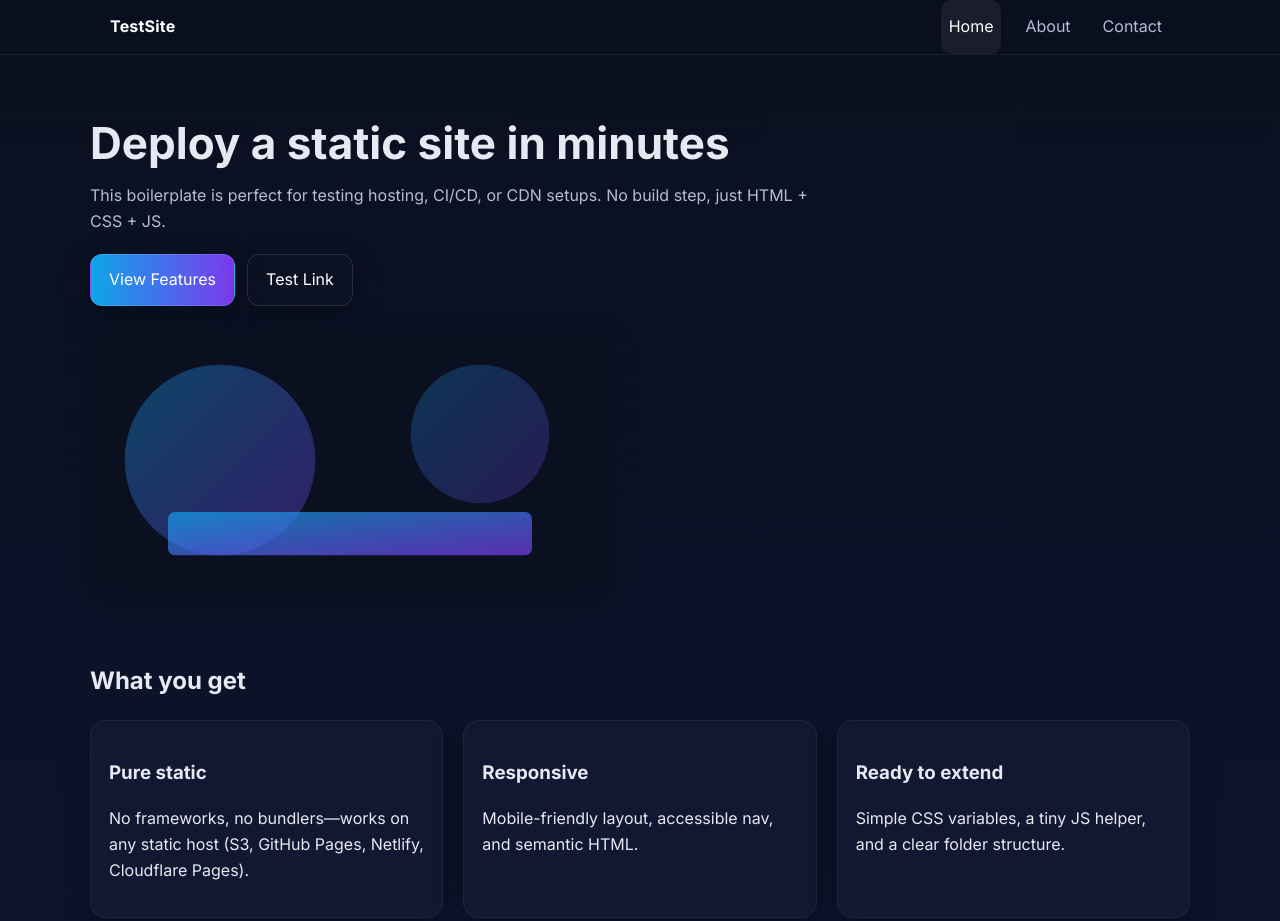
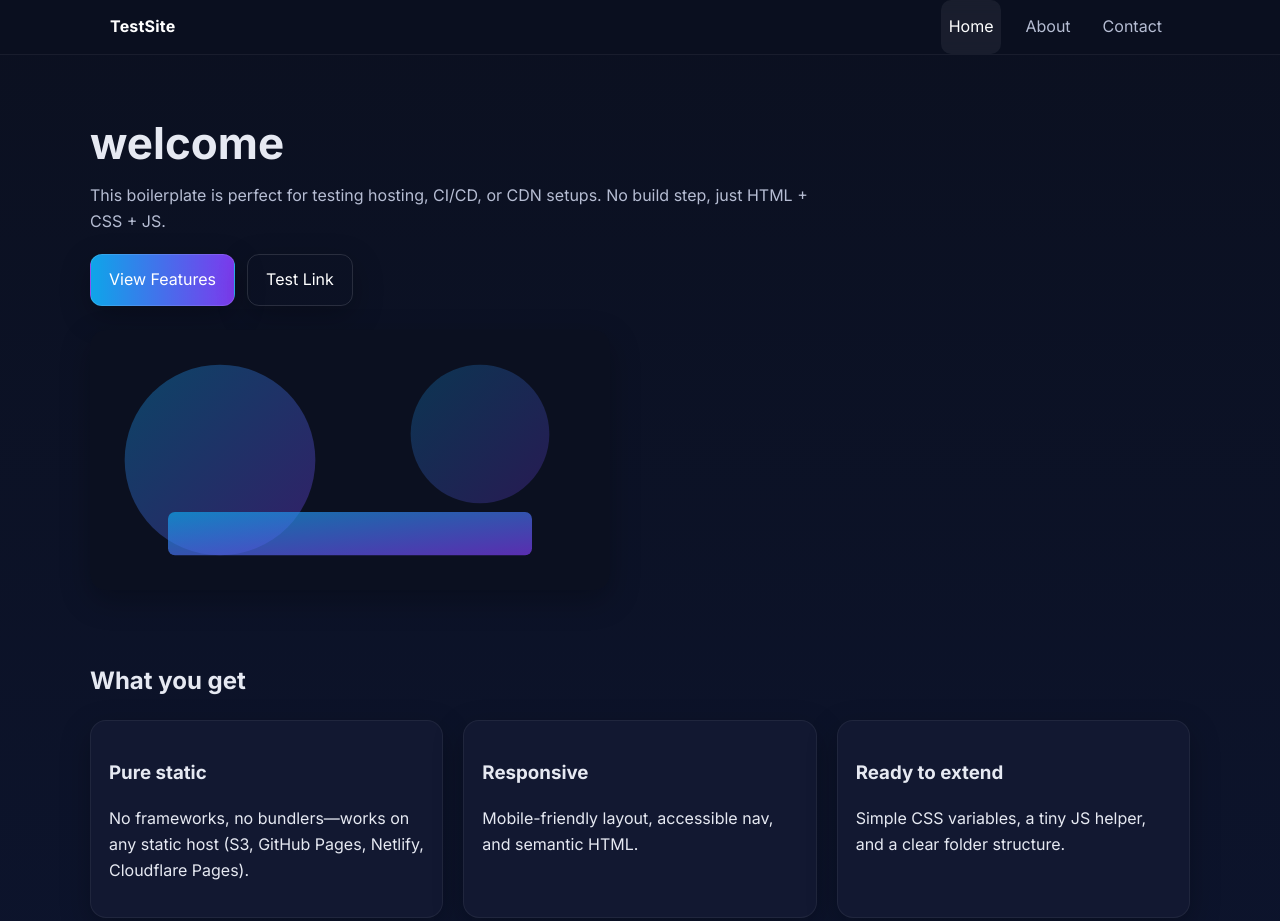
Before and after one commit to prashobhdevopsarch/staticwebsite, a plain HTML site: page index.html in a window 1280 px wide. Shown: the top 921 px of the page. Drawn offline with Linux system fonts and the light colour scheme.

Commit message:
Update index.html

```diff
--- a/index.html
+++ b/index.html
@@ -34,7 +34,7 @@
 
   <main>
     <section class="hero container">
-      <h1>Deploy a static site in minutes</h1>
+      <h1>welcome</h1>
       <p class="lead">This boilerplate is perfect for testing hosting, CI/CD, or CDN setups. No build step, just HTML + CSS + JS.</p>
       <div class="cta">
         <a class="btn primary" href="#features">View Features</a>
```
